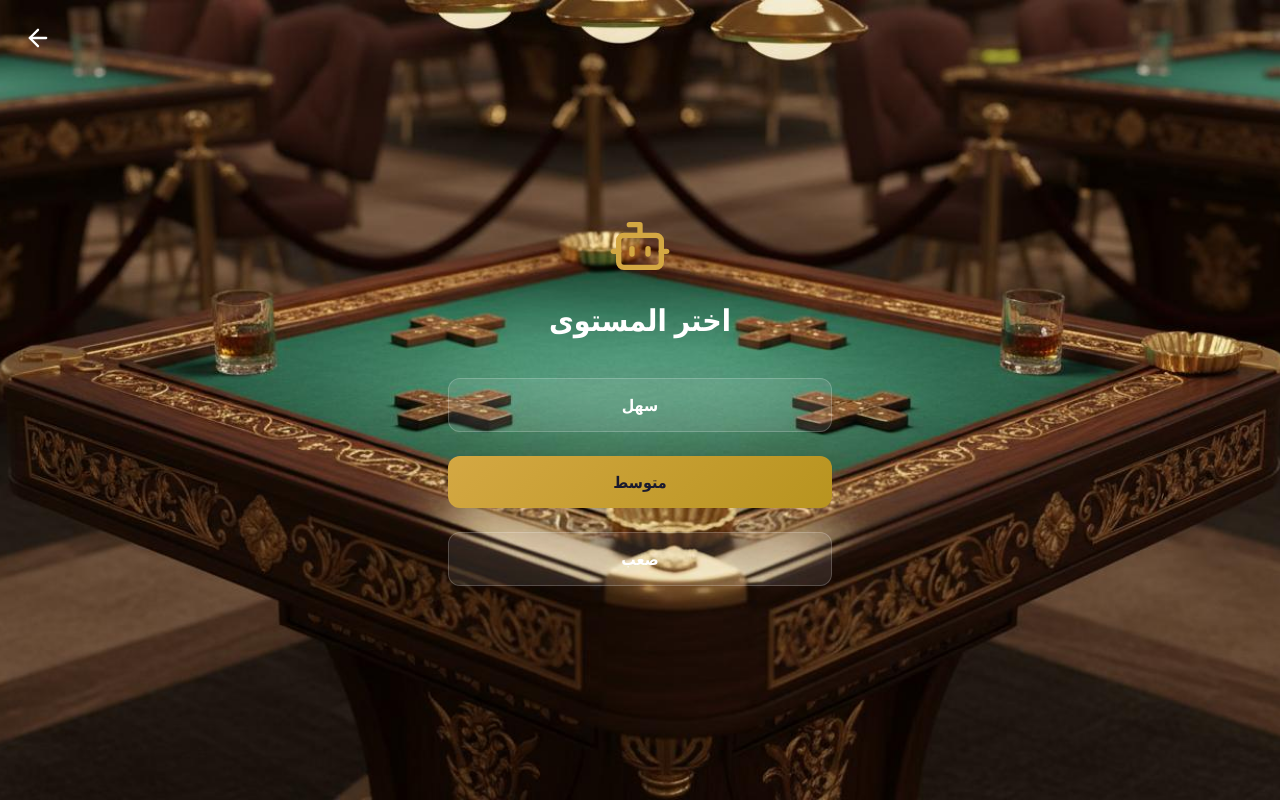
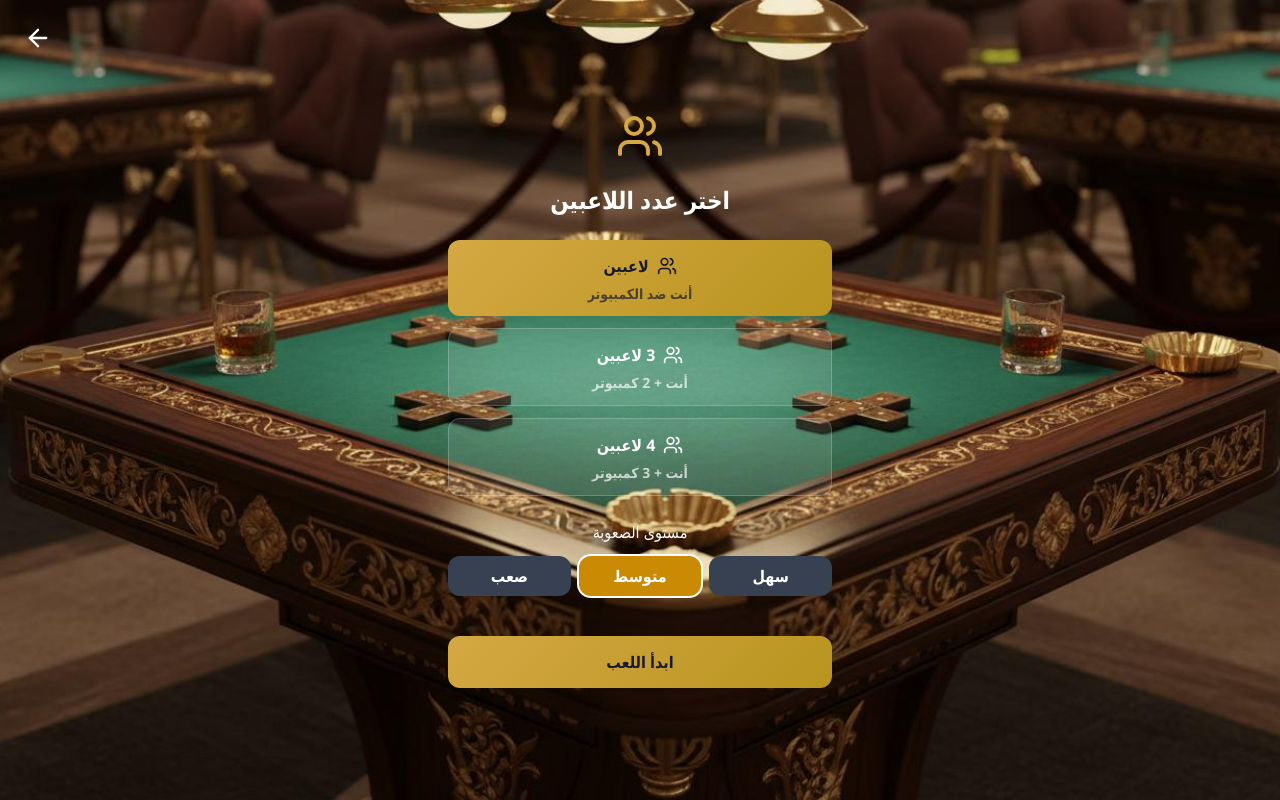
Before and after one commit to Almnjshy/mynew, a React (Vite) app: page / in a window 1280 px wide. Both pictures are taken after a click on the button "ابدأ اللعب". Built offline with nearby package versions, Linux system fonts and the light colour scheme.

Commit message:
Update LevelSelect.tsx

```diff
--- a/src/screens/LevelSelect.tsx
+++ b/src/screens/LevelSelect.tsx
@@ -1,13 +1,29 @@
+import { useState } from 'react'
 import { useGameStore } from '@/store/gameStore'
-import { ArrowLeft, Bot } from 'lucide-react'
+import { ArrowLeft, Users, Bot } from 'lucide-react'
 
 export default function LevelSelect() {
   const { setScreen, updateSettings } = useGameStore()
+  const [playerCount, setPlayerCount] = useState(2)
+  const [difficulty, setDifficulty] = useState<'easy' | 'medium' | 'hard'>('medium')
 
-  const selectDifficulty = (diff: 'easy' | 'medium' | 'hard') => {
-    updateSettings({ difficulty: diff })
+  const startGame = () => {
+    updateSettings({ difficulty })
+    sessionStorage.setItem('playerCount', String(playerCount))
     setScreen('game')
   }
+
+  const playerOptions = [
+    { count: 2, label: 'لاعبين', desc: 'أنت ضد الكمبيوتر' },
+    { count: 3, label: '3 لاعبين', desc: 'أنت + 2 كمبيوتر' },
+    { count: 4, label: '4 لاعبين', desc: 'أنت + 3 كمبيوتر' },
+  ]
+
+  const diffOptions = [
+    { value: 'easy' as const, label: 'سهل', color: 'bg-green-600' },
+    { value: 'medium' as const, label: 'متوسط', color: 'bg-yellow-600' },
+    { value: 'hard' as const, label: 'صعب', color: 'bg-red-600' },
+  ]
 
   return (
     <div className="screen-container table-bg">
@@ -16,17 +32,46 @@ export default function LevelSelect() {
       </button>
 
       <div className="flex flex-col items-center gap-6 w-full max-w-sm">
-        <Bot size={64} className="gold-accent" />
-        <h2 className="text-3xl font-bold text-white mb-4">اختر المستوى</h2>
+        <Users size={48} className="gold-accent" />
+        <h2 className="text-2xl font-bold text-white">اختر عدد اللاعبين</h2>
 
-        <button onClick={() => selectDifficulty('easy')} className="game-btn game-btn-secondary w-full text-lg">
-          سهل
-        </button>
-        <button onClick={() => selectDifficulty('medium')} className="game-btn game-btn-primary w-full text-lg">
-          متوسط
-        </button>
-        <button onClick={() => selectDifficulty('hard')} className="game-btn game-btn-secondary w-full text-lg">
-          صعب
+        <div className="w-full flex flex-col gap-3">
+          {playerOptions.map((opt) => (
+            <button
+              key={opt.count}
+              onClick={() => setPlayerCount(opt.count)}
+              className={`game-btn w-full text-lg flex flex-col gap-1 ${
+                playerCount === opt.count ? 'game-btn-primary' : 'game-btn-secondary'
+              }`}
+            >
+              <span className="flex items-center gap-2">
+                <Users size={20} />
+                {opt.label}
+              </span>
+              <span className="text-sm opacity-70">{opt.desc}</span>
+            </button>
+          ))}
+        </div>
+
+        <div className="w-full">
+          <h3 className="text-white text-center mb-3">مستوى الصعوبة</h3>
+          <div className="flex gap-2">
+            {diffOptions.map((diff) => (
+              <button
+                key={diff.value}
+                onClick={() => setDifficulty(diff.value)}
+                className={`flex-1 py-2 rounded-lg font-bold text-white transition-all ${
+                  difficulty === diff.value ? diff.color + ' ring-2 ring-white' : 'bg-gray-700'
+                }`}
+              >
+                {diff.label}
+              </button>
+            ))}
+          </div>
+        </div>
+
+        <button onClick={startGame} className="game-btn game-btn-primary w-full text-xl mt-4">
+          ابدأ اللعب
         </button>
       </div>
     </div>
```
